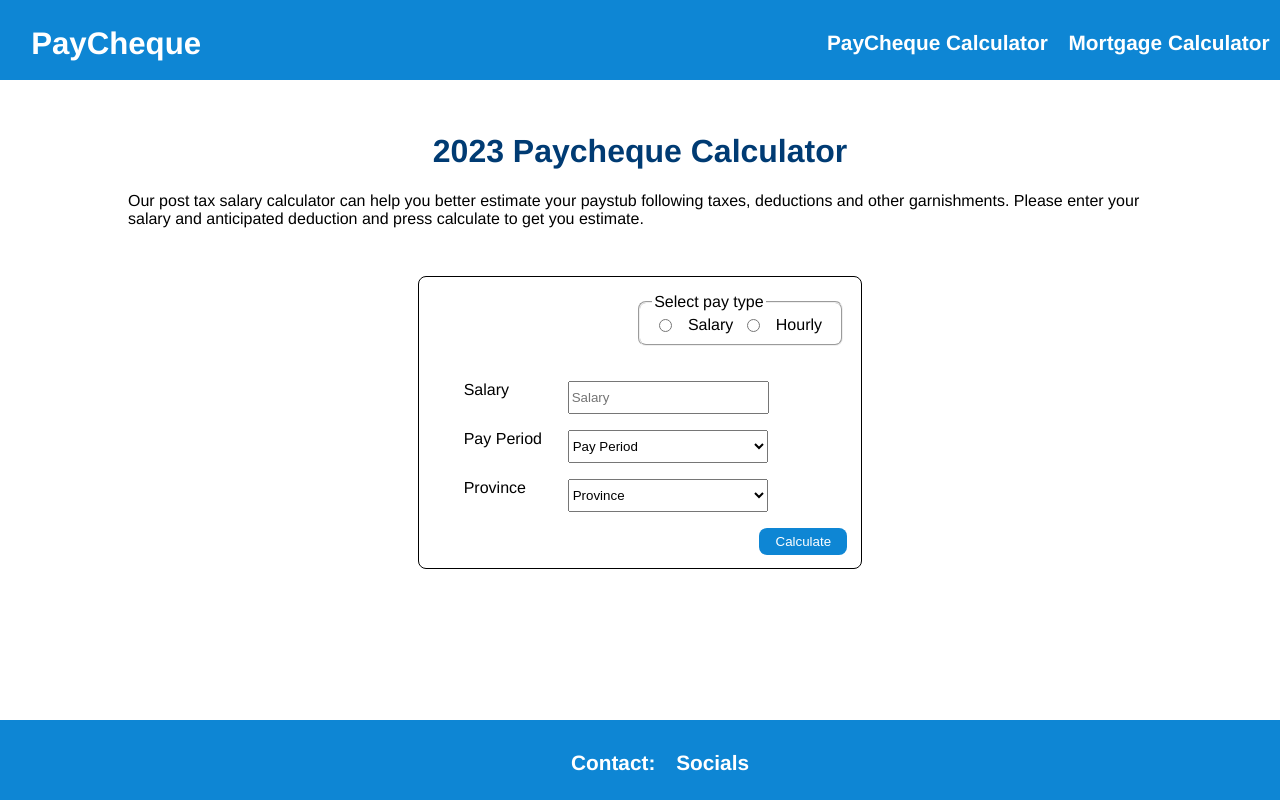
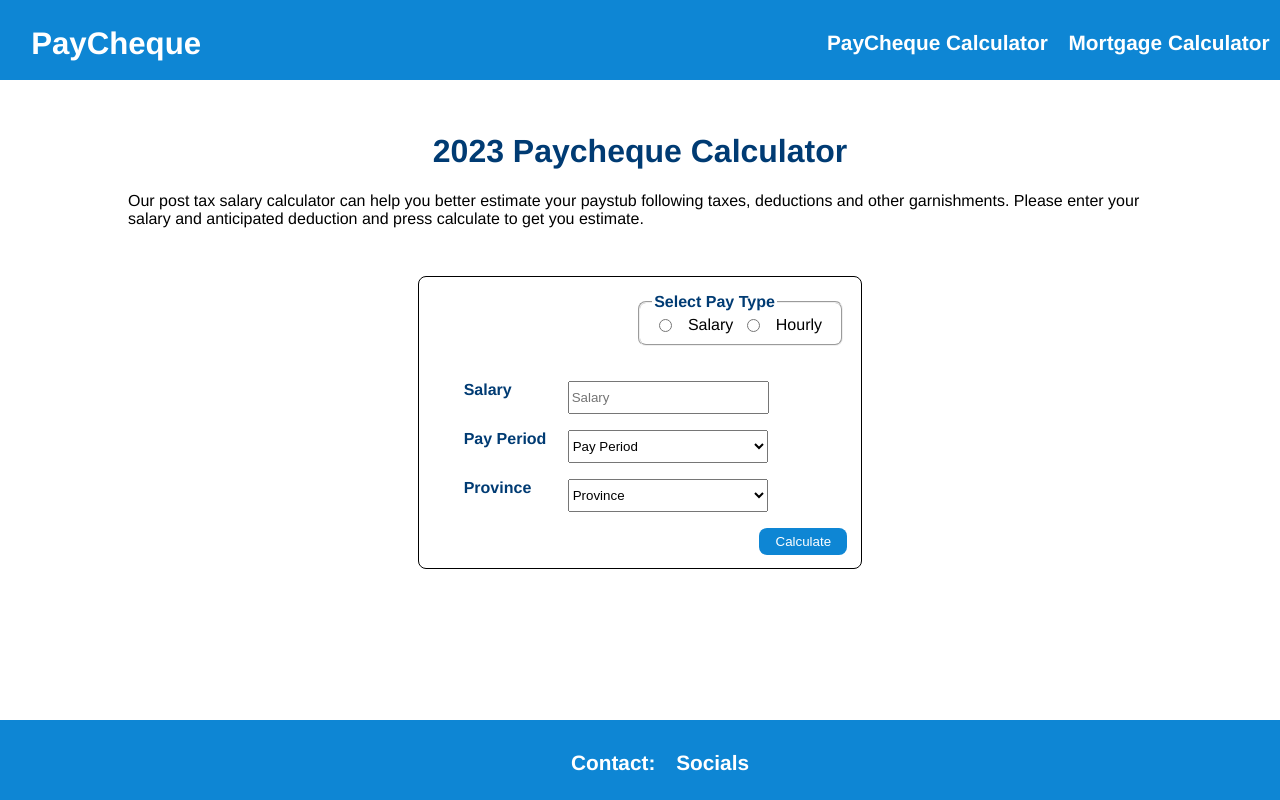
Before and after one commit to Jevaughn-W/Paycheque, a React (Create React App) app: page / in a window 1280 px wide. Built offline with nearby package versions, Linux system fonts and the light colour scheme.

Commit message:
Update font colour for certain fonts

```diff
--- a/src/components/form/index.jsx
+++ b/src/components/form/index.jsx
@@ -65,7 +65,7 @@ export default function Form() {
     <section className="userInput">
 
         <fieldset className="radio">
-          <legend>Select pay type</legend>
+          <legend>Select Pay Type</legend>
           <div className="radio">
             <input className="radio" type="radio" id="salary" name="pay-type" value="salary" onClick={event => handleClick(event)}/>
             <label className ="radio" htmlFor="salary">Salary</label>
--- a/src/form-input.scss
+++ b/src/form-input.scss
@@ -2,6 +2,7 @@ $font-stack: Helvetica;
 $primary-color: #68BBE3;
 $secondary-color: #0E86D4;
 $tertiary-color: white;
+$navy-blue: #003B73;
 
 .userInput {
   margin: auto;
@@ -41,6 +42,10 @@ fieldset {
   display: flex;
   flex-direction: row;
   align-content: center;
+  legend {
+    font-weight: 600;
+    color: $navy-blue;
+  }
 }
 
 input.radio {
@@ -63,7 +68,9 @@ div.form {
 }
 
 label.form {
-  width: 6.5em;;
+  width: 6.5em;
+  font-weight: 600;
+  color: $navy-blue;
 }
 
 select.form {
@@ -90,3 +97,7 @@ button {
   border: none;
   border-radius: 8px;
 }
+
+button:hover {
+  background-color: $navy-blue;
+}
--- a/src/form.css
+++ b/src/form.css
@@ -36,6 +36,10 @@ fieldset {
   flex-direction: row;
   align-content: center;
 }
+.radio legend {
+  font-weight: 600;
+  color: #003B73;
+}
 
 input.radio {
   margin: auto;
@@ -56,6 +60,8 @@ div.form {
 
 label.form {
   width: 6.5em;
+  font-weight: 600;
+  color: #003B73;
 }
 
 select.form {
@@ -81,4 +87,8 @@ button {
   border-radius: 8px;
 }
 
+button:hover {
+  background-color: #003B73;
+}
+
 /*# sourceMappingURL=form.css.map */
```
Also changed, not shown: 1 other file (tests, documents, lock files or other folders).
